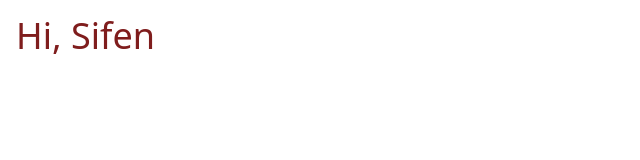
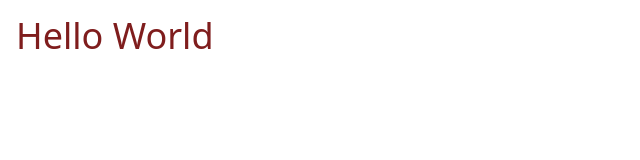
Before and after one commit to sifenfisaha/shortly, a website: page public/index.html in a window 1280 px wide. Shown: the whole page, without its empty margins (0-640 px from the left). Drawn offline with Linux system fonts and the light colour scheme.

Commit message:
fixed some bug

```diff
--- a/package.json
+++ b/package.json
@@ -4,7 +4,8 @@
   "description": "",
   "main": "index.js",
   "scripts": {
-    "test": "echo \"Error: no test specified\" && exit 1"
+    "build": "npx tailwindcss -i ./src/styles/input.css -o ./public/style.css",
+    "watch": "npx tailwindcss -i ./src/styles/input.css -o ./public/style.css --watch"
   },
   "keywords": [],
   "author": "",
--- a/public/index.html
+++ b/public/index.html
@@ -7,7 +7,7 @@
     <title>Document</title>
   </head>
   <body>
-    <h1 class="text-4xl text-red-900 m-4">Hi, Sifen</h1>
+    <h1 class="text-4xl text-red-900 m-4">Hello World</h1>
     <script src="../src/js/app.js"></script>
   </body>
 </html>
```
Also changed, not shown: public/style.css.
